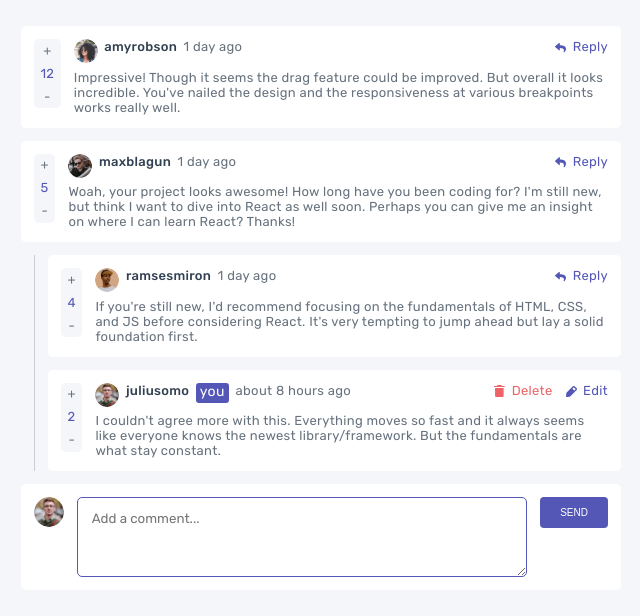
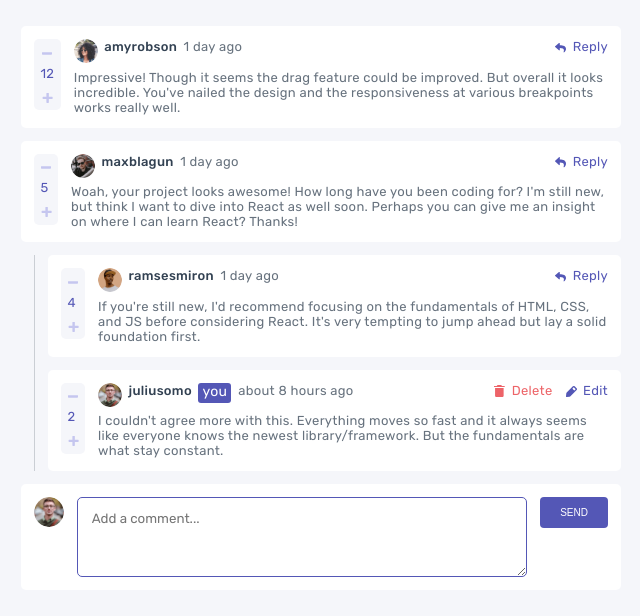
Before and after one commit to inioluwabello/interactive-comments-section, a Next.js app: page / in a window 1280 px wide. Shown: the top 616 px of the page, without its empty margins (319-959 px from the left). Built offline with nearby package versions, Linux system fonts and the light colour scheme.

Commit message:
Added screenshot

```diff
--- a/app/components/Comments/VoteComponent.tsx
+++ b/app/components/Comments/VoteComponent.tsx
@@ -18,7 +18,9 @@ const VoteComponent = ({ originalCommentId, votes, commentId }: VoteComponentPro
                         commentId,
                         value: 1
                     }))
-                }}>+</a>
+                }}>
+                    <img src="/images/icon-minus.svg" alt="minus" />
+                </a>
             <span className="vote-item vote-score">{votes}</span>
             <a className="vote-item text-center vote-action"
                 onClick={() => {
@@ -27,7 +29,9 @@ const VoteComponent = ({ originalCommentId, votes, commentId }: VoteComponentPro
                         commentId,
                         value: -1
                     }))
-                }}>-</a>
+                }}>
+                    <img src="/images/icon-plus.svg" alt="plus" />
+                </a>
         </div>
     )
 }
```
Also changed, not shown: public/images/screenshot.png (added).
